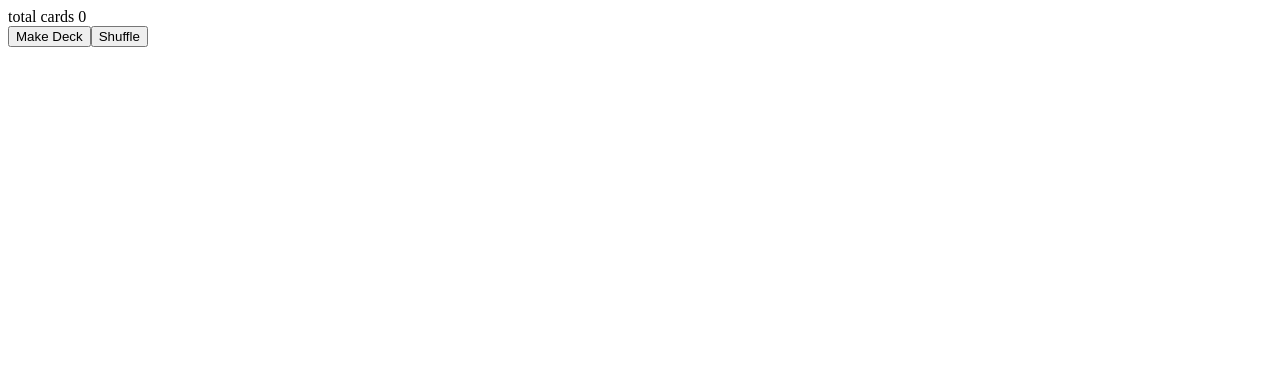
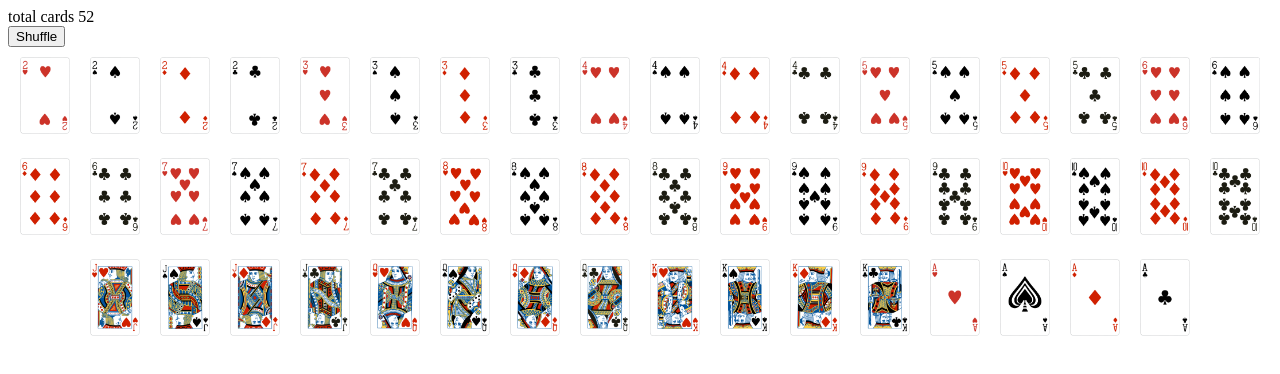
Before and after one commit to mmacdonald1/angular-cards, an Angular app: page / in a window 1280 px wide. Shown: the top 374 px of the page. Built offline with nearby package versions, Linux system fonts and the light colour scheme.

Commit message:
lifecycle hook

```diff
--- a/src/app/app.component.html
+++ b/src/app/app.component.html
@@ -1,6 +1,5 @@
 <!--The content below is only a placeholder and can be replaced.-->
 <div>total cards {{deck.length}}</div>
-<button (click)="makeDeck()">Make Deck</button>
 <button (click)="shuffle()">Shuffle</button>
 <div class="cardsContainer" *ngIf="deck">
   <div *ngFor="let card of deck">
--- a/src/app/app.component.ts
+++ b/src/app/app.component.ts
@@ -7,8 +7,10 @@ import { Component } from '@angular/core';
 })
 export class AppComponent {
   deck=[]
-  title = 'angular-cards';
 
+  ngOnInit() {
+     this.makeDeck()
+  }
 
   shuffle=()=>{
     let i = this.deck.length
```
